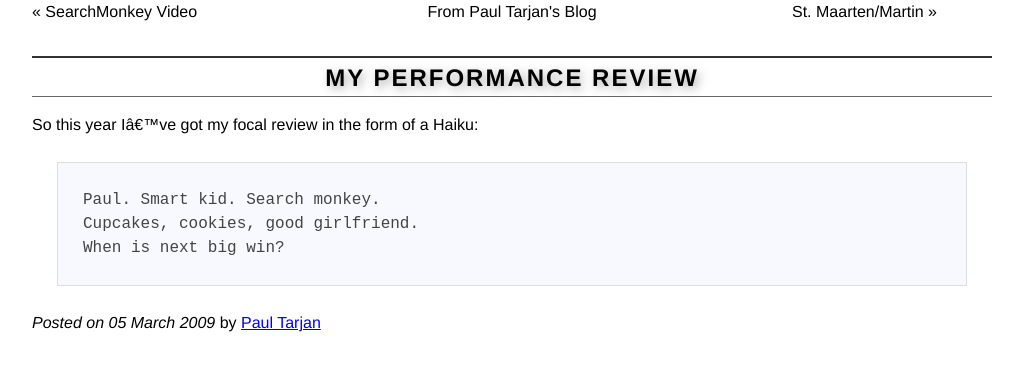
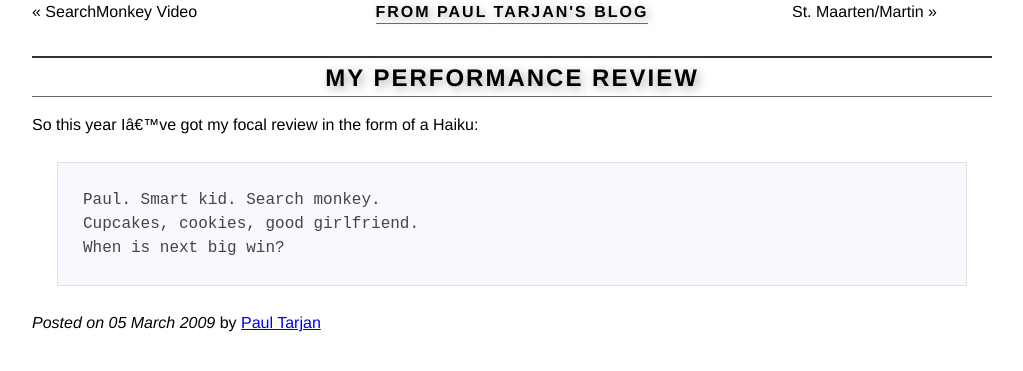
Before and after one commit to ptarjan/blog, a Jekyll site: the page built from _posts/2009-03-05-my-performance-review.markdown, in a window 1280 px wide. Shown: the top 371 px of the page, without its empty margins (128-1151 px from the left). Built offline with Jekyll 4.4.1, drawn with Linux system fonts in a browser that asks for light colours; comment, search, counter and statistics services are not loaded.

Commit message:
a bit nicer text at the top

```diff
--- a/stylesheets/style.css
+++ b/stylesheets/style.css
@@ -32,8 +32,17 @@ body {
   padding: 10px 0;
 }
 #page-navigation .center a {
-  padding: 10px;
-  text-shadow: 3px blue;
+  padding:        10px;
+  border-top:     2px solid #333;
+  border-bottom:  1px solid #666;
+  font-size:      1em;
+  font-weight:    bold;
+  letter-spacing: 2px;
+  text-transform: uppercase;
+  margin:         16px 0;
+  padding:        4px 0 3px;
+  text-shadow:    3px 3px 10px #AAAAAA;
+  text-align:     center;
 }
 
 #page-navigation div.left:hover, #page-navigation div.right:hover {
```
